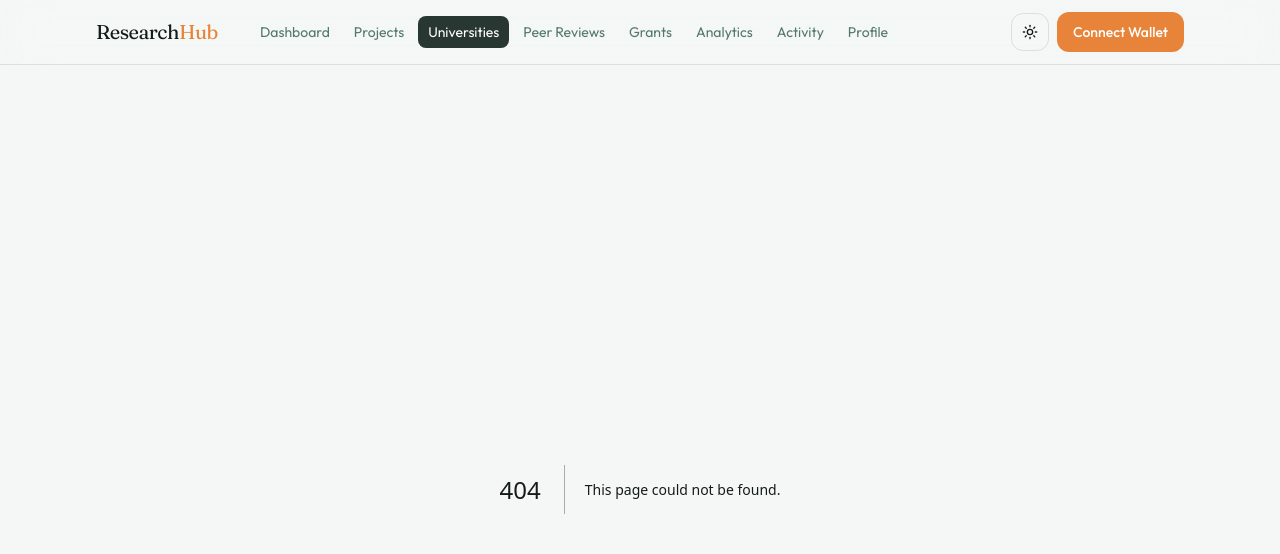
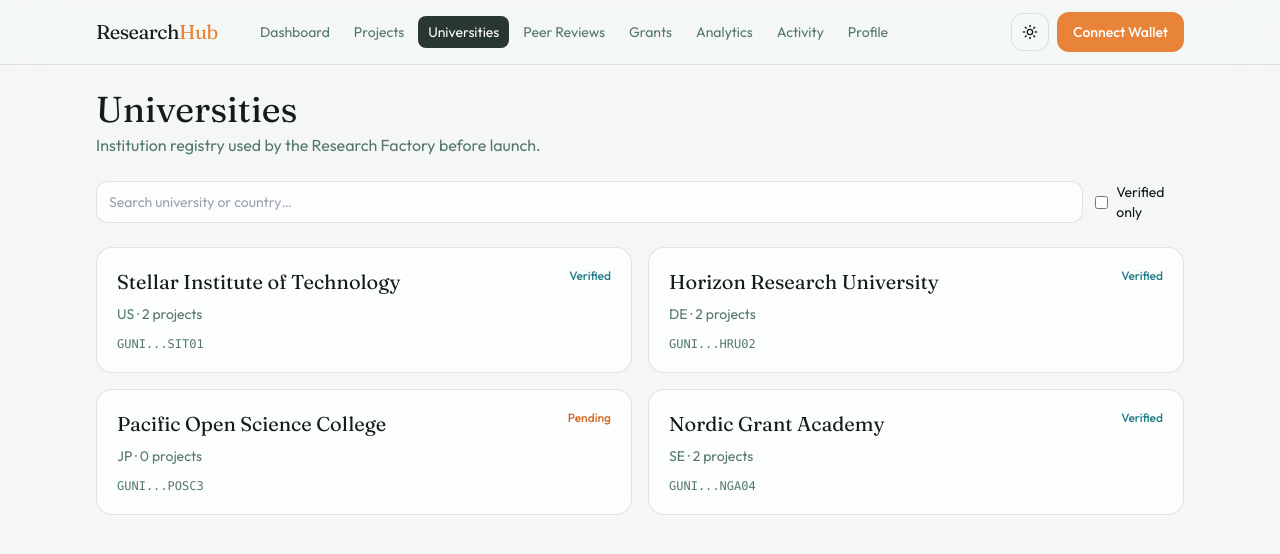
Before and after one commit to manojaggarwal812/research-hub-stellar, a Next.js app in the folder frontend/: page /universities in a window 1280 px wide. Before the commit this address had no page. Shown: the top 554 px of the page. Built offline with nearby package versions, Linux system fonts and the light colour scheme.

Commit message:
feat(frontend): add universities registry explorer

```diff
--- /dev/null
+++ b/frontend/src/app/universities/page.tsx
@@ -0,0 +1,89 @@
+"use client";
+
+import { useMemo, useState } from "react";
+import { PageSkeleton } from "@/components/Skeleton";
+import { Pagination } from "@/components/Pagination";
+import { useHubData } from "@/lib/hub-data";
+import { paginate } from "@/lib/format";
+
+export default function UniversitiesPage() {
+  const { loading, universities, projects } = useHubData();
+  const [query, setQuery] = useState("");
+  const [onlyVerified, setOnlyVerified] = useState(false);
+  const [page, setPage] = useState(1);
+
+  const filtered = useMemo(() => {
+    return universities.filter((u) => {
+      const q = query.toLowerCase();
+      const matches =
+        u.name.toLowerCase().includes(q) || u.country.toLowerCase().includes(q);
+      return matches && (!onlyVerified || u.verified);
+    });
+  }, [universities, query, onlyVerified]);
+
+  const paged = paginate(filtered, page, 6);
+
+  if (loading) return <PageSkeleton />;
+
+  return (
+    <div className="rh-container space-y-6">
+      <div>
+        <h1 className="font-display text-3xl sm:text-4xl">Universities</h1>
+        <p className="mt-1 text-[var(--muted)]">
+          Institution registry used by the Research Factory before launch.
+        </p>
+      </div>
+
+      <div className="flex flex-col gap-3 sm:flex-row sm:items-center">
+        <input
+          className="rh-input"
+          placeholder="Search university or country…"
+          value={query}
+          onChange={(e) => {
+            setQuery(e.target.value);
+            setPage(1);
+          }}
+        />
+        <label className="flex items-center gap-2 text-sm">
+          <input
+            type="checkbox"
+            checked={onlyVerified}
+            onChange={(e) => {
+              setOnlyVerified(e.target.checked);
+              setPage(1);
+            }}
+          />
+          Verified only
+        </label>
+      </div>
+
+      <div className="grid gap-4 sm:grid-cols-2">
+        {paged.items.map((u) => {
+          const count = projects.filter((p) => p.universityId === u.id).length;
+          return (
+            <article key={u.id} className="rh-panel p-5">
+              <div className="flex items-start justify-between gap-3">
+                <h2 className="font-display text-xl">{u.name}</h2>
+                <span
+                  className={
+                    u.verified
+                      ? "text-xs font-medium text-tide-600"
+                      : "text-xs font-medium text-ember-600"
+                  }
+                >
+                  {u.verified ? "Verified" : "Pending"}
+                </span>
+              </div>
+              <p className="mt-2 text-sm text-[var(--muted)]">
+                {u.country} · {count} project{count === 1 ? "" : "s"}
+              </p>
+              <p className="mt-3 font-mono text-xs text-[var(--muted)]">{u.admin}</p>
+            </article>
+          );
+        })}
+      </div>
+
+      <Pagination page={paged.page} totalPages={paged.totalPages} onChange={setPage} />
+    </div>
+  );
+}
```
